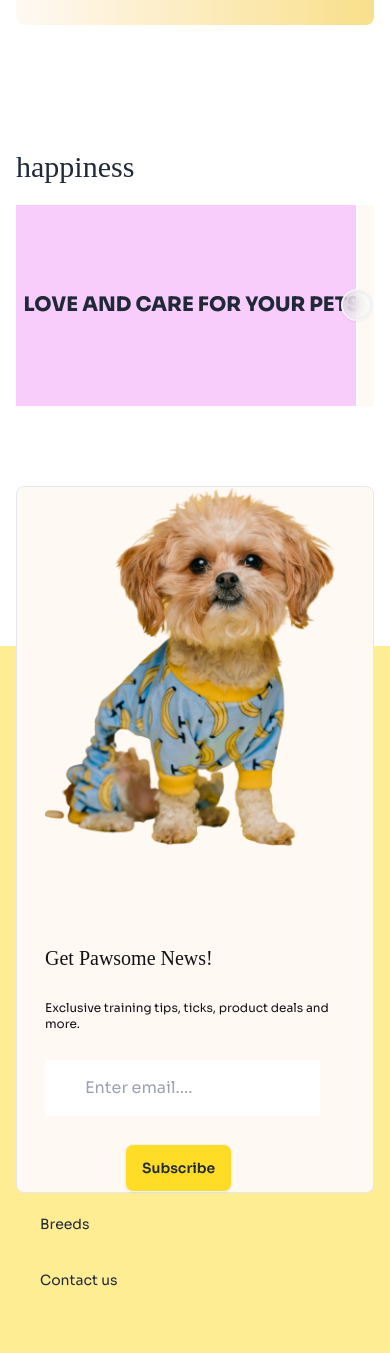
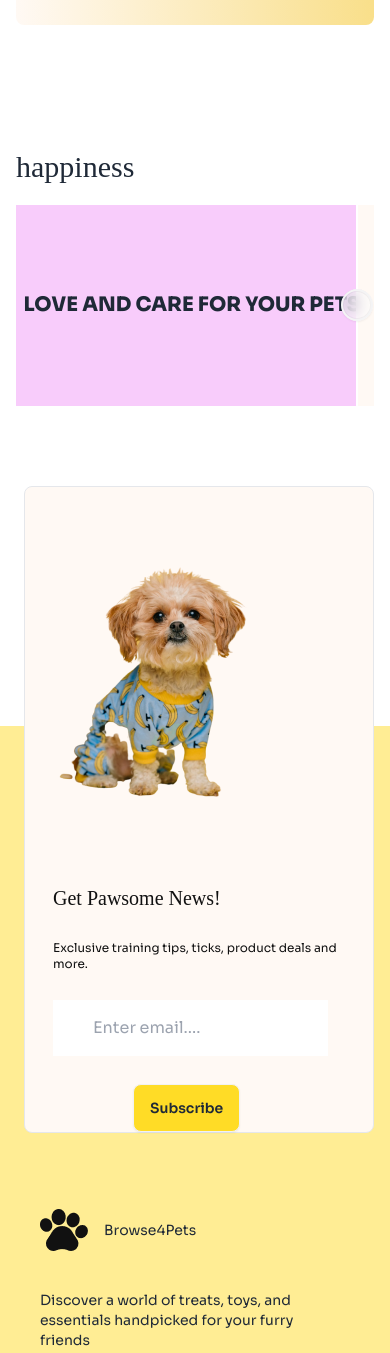
Before and after one commit to developerTamanna/paw-love, a plain HTML site: page index.html in a window 390 px wide. Shown: the part 4249-5602 px from the top of the page. Drawn offline with nearby package versions, Linux system fonts and the light colour scheme; a web font is replaced by a local one.

Commit message:
footer-responsive

```diff
--- a/index.html
+++ b/index.html
@@ -434,7 +434,7 @@
 
        <!-- Everyday low Price section end -->
       <!-- start create section -->
-       <section class="my-20 pb-40">
+       <section class="my-20 pb-60 lg:pb-40">
         <h2 class="text-3xl px-4 py-5  adlam  md:px-36 " >happiness</h2>
         <div class=" px-4 md:py-11  md:px-32 ">
       <div class="diff aspect-[16/9]">
@@ -455,12 +455,12 @@
     </main>
     <footer class="mt-20 relative">
         <!-- subscribe section -->
-         <section class="md:container  mx-auto px-4 absolute z-10 -mt-40 md:-mt-40 ml-18">
+         <section class="md:container  mx-auto pl-6 px-4 absolute z-10 -mt-60 lg:-mt-40 md:-mt-40 ml-18">
         <!-- container -->
           <div class="flex flex-col px-7 md:flex-row gap-20 border md:py-4 md:px-32 md:w-[85%] mx-auto bg-[#FFF9F4] rounded-lg ">
                <!-- img -->
                 <div class="text-center">
-                      <img class="sm:w-full" src="./c1-assets/cute-pet-mid.png" alt="">
+                      <img class="sm:w-full" src="./c1-assets/cute-pet-small.png" alt="">
                 </div>
                 <!-- content -->
                  <div class="space-y-7 md:mt-14">
@@ -473,13 +473,13 @@
       </section>
       <!-- start footer -->
     <div class="footer bg-[#ffed94] text-base-content px-10 py-40 md:px-32 md:py-60">
-        <nav class="space-y-7 mt-20">
+        <nav class="space-y-7 mt-80 md:mt-20">
          <div class="flex items-center gap-4">
             <img src="./c1-assets/logo-footer.png" alt="">
             <h4>Browse4Pets</h4>
 
-         </div>
-         <p>Discover a world of treats, toys, and <br> essentials handpicked for your furry <br> friends</p>
+         </div class="">
+         <p class="">Discover a world of treats, toys, and <br> essentials handpicked for your furry <br> friends</p>
 
         </nav>
         <nav class="space-y-7 mt-20">
@@ -488,7 +488,7 @@
           <a class="link link-hover">Contact us</a>
 
         </nav>
-        <nav class="space-y-7 mt-20">
+        <nav class="space-y-7 mt-20 md:mt-40">
           <h6 class="footer-title">follow us</h6>
           <div class="grid grid-flow-col gap-4">
             <a>
```
